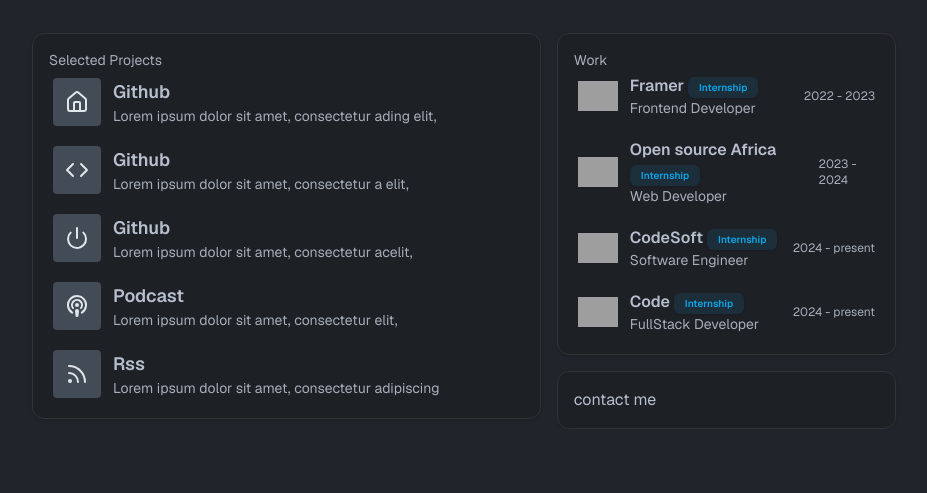
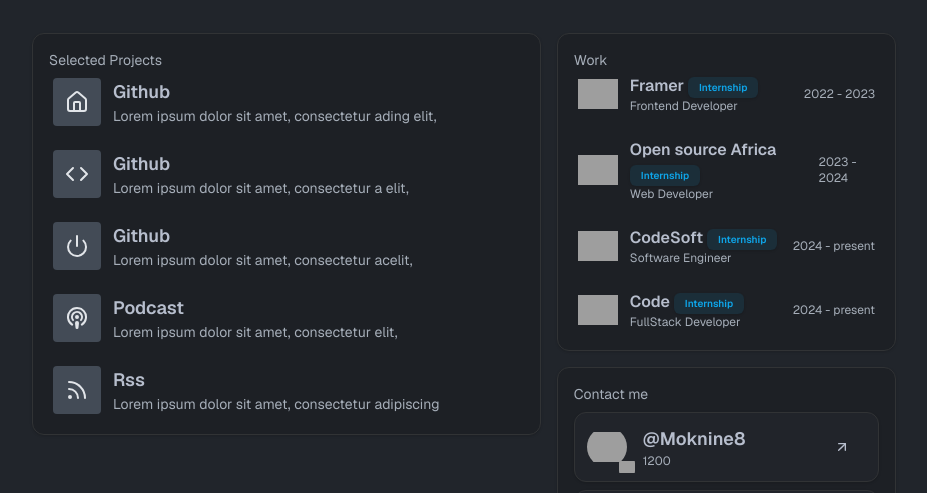
Before and after one commit to Edjemoknine/Portfolio-V2, a Next.js app: page / in a window 1280 px wide. Shown: the part 459-952 px from the top of the page, without its empty margins (176-1103 px from the left). Before the commit the page ends 888 px from the top, so only its background shows below. Built offline with nearby package versions, Linux system fonts and the light colour scheme; grey boxes are pictures that could not be loaded; a web font is replaced by a local one.

Commit message:
complete conatct me section

```diff
--- a/app/page.tsx
+++ b/app/page.tsx
@@ -12,6 +12,7 @@
       <Hero />
       <Spacing size="md" />
       <Status />
+      <Spacing size="md" />
     </main>
   );
 }
--- a/components/Status.tsx
+++ b/components/Status.tsx
@@ -1,7 +1,15 @@
 import React from "react";
 import Sections from "./Sections";
 import { Card } from "./ui/card";
-import { Code, Home, LucideIcon, Podcast, PowerIcon, Rss } from "lucide-react";
+import {
+  ArrowUpRight,
+  Code,
+  Home,
+  LucideIcon,
+  Podcast,
+  PowerIcon,
+  Rss,
+} from "lucide-react";
 import Link from "next/link";
 import Image from "next/image";
 import { Badge } from "./ui/badge";
@@ -12,7 +20,7 @@
       <div className="flex-[3] w-full">
         <Card className="w-full p-4 space-y-1">
           <p className="text-sm text-muted-foreground">Selected Projects</p>
-          <div className="flex flex-col gap-3">
+          <div className="flex flex-col gap-4">
             {SIDEPROJECTS.map((project) => (
               <Project
                 key={project.title}
@@ -28,7 +36,7 @@
       <div className="flex-[2] w-full space-y-4 h-full  ">
         <Card className="p-4 flex-1">
           <p className="text-sm text-muted-foreground">Work</p>
-          <div className="flex flex-col gap-3">
+          <div className="flex flex-col gap-4">
             {WORKS.map((work) => (
               <Work
                 key={work.role}
@@ -42,13 +50,66 @@
             ))}
           </div>
         </Card>
-        <Card className="p-4 flex-1">contact me</Card>
+        <Card className="p-4 flex-1 space-y-2">
+          <p className="text-sm text-muted-foreground">Contact me</p>
+          <ContactCard
+            name="@Moknine8 "
+            image="https://mk-portfolio-psi.vercel.app/assets/mok-9SYK2rEW.jpg"
+            mediumImg="https://imgs.search.brave.com/TDgu_cz9I26MyeLNkxtVfTIfcKI-oJn5pn01FkecRq8/rs:fit:860:0:0/g:ce/aHR0cHM6Ly9pbWcu/ZnJlZXBpay5jb20v/dmVjdGV1cnMtbGli/cmUvYXBwbGljYXRp/b24tdHdpdHRlci1u/b3V2ZWF1LWxvZ28t/eC1mb25kLW5vaXJf/MTAxNy00NTQyNS5q/cGc_c2l6ZT02MjYm/ZXh0PWpwZw"
+            description="1200"
+          />
+          <ContactCard
+            name="Mokine Elhadj "
+            image="https://mk-portfolio-psi.vercel.app/assets/mok-9SYK2rEW.jpg"
+            mediumImg="https://imgs.search.brave.com/0onedxgdJWLsAOrzVTbco23TxXLuDJGb_uBUL74bc7k/rs:fit:500:0:0/g:ce/aHR0cHM6Ly91cGxv/YWQud2lraW1lZGlh/Lm9yZy93aWtpcGVk/aWEvY29tbW9ucy9j/L2NhL0xpbmtlZElu/X2xvZ29faW5pdGlh/bHMucG5n"
+            description="400"
+          />
+        </Card>
       </div>
     </Sections>
   );
 };
 
 export default Status;
+
+const ContactCard = ({
+  image,
+  mediumImg,
+  name,
+  description,
+}: {
+  image: string;
+  mediumImg: string;
+  name: string;
+  description: string;
+}) => {
+  return (
+    <Card className="p-3 bg-accent/10 group flex items-center gap-4 hover:bg-accent/30 transition-colors">
+      <div className="relative">
+        <img
+          src={image}
+          alt="iamge"
+          className="h-10 w-10 rounded-full object-contain"
+        />
+        <img
+          src={mediumImg}
+          alt="mediumImage"
+          className="h-4 w-4 object-contain absolute -bottom-2 -right-2 rounded"
+        />
+      </div>
+      <div className="mr-auto ">
+        <div className="flex items-center gap-2">
+          <p className="text-lg font-semibold">{name}</p>
+        </div>
+        <p className="text-xs text-muted-foreground">{description}</p>
+      </div>
+      <ArrowUpRight
+        size={16}
+        className="group-hover:translate-x-2 group-hover:-translate-y-2 transition-transform mr-4"
+      />
+    </Card>
+  );
+};
 
 const WORKS = [
   {
@@ -110,7 +171,7 @@
             {props.mission}
           </Badge>
         </div>
-        <p className="text-sm text-muted-foreground">{props.role}</p>
+        <p className="text-xs text-muted-foreground">{props.role}</p>
       </div>
       <div className="ml-auto">
         <p className="text-xs text-muted-foreground">{props.date}</p>
```
